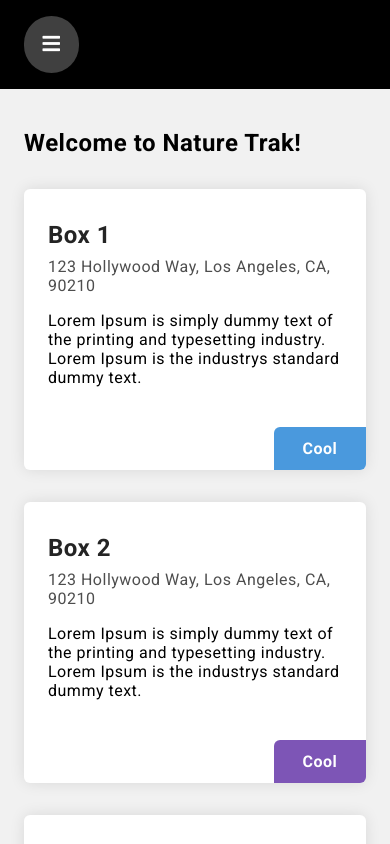
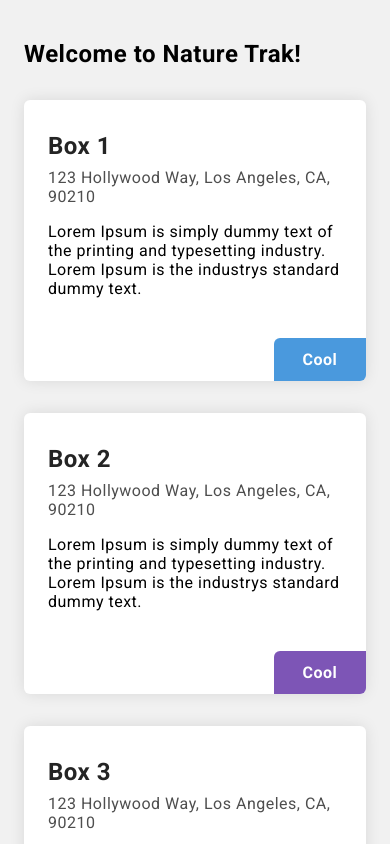
Before and after one commit to evangrinde/nt-ng-grid, an Angular app: page / in a window 390 px wide. Shown: the top 844 px of the page. Built offline with nearby package versions, Linux system fonts and the light colour scheme.

Commit message:
position toolbar responsively

```diff
--- a/src/app/app.component.html
+++ b/src/app/app.component.html
@@ -1,8 +1,10 @@
-<app-toolbar></app-toolbar>
+<div class="main">
+  <div class="wrapper">
+    <div class="layout">
+      <h1>Welcome to Nature Trak!</h1>
+      <app-box-list></app-box-list>
+    </div>
+  </div>
 
-<div class="wrapper">
-  <div class="layout">
-    <h1>Welcome to Nature Trak!</h1>
-    <app-box-list></app-box-list>
-  </div>
+  <app-toolbar></app-toolbar>
 </div>
--- a/src/app/app.component.scss
+++ b/src/app/app.component.scss
@@ -0,0 +1,10 @@
+.main {
+  display: flex;
+  flex-direction: column;
+}
+
+@media only screen and (min-width: 768px) {
+  .main {
+    flex-direction: column-reverse;
+  }
+}
--- a/src/app/box-list/box-list.component.scss
+++ b/src/app/box-list/box-list.component.scss
@@ -28,7 +28,7 @@
   }
 }
 
-@media only screen and (min-width : 768px) and (max-width: 1180px) {
+@media only screen and (min-width: 768px) and (max-width: 1180px) {
   .boxes {
     grid-template-columns: repeat(2, 1fr);
 
```
